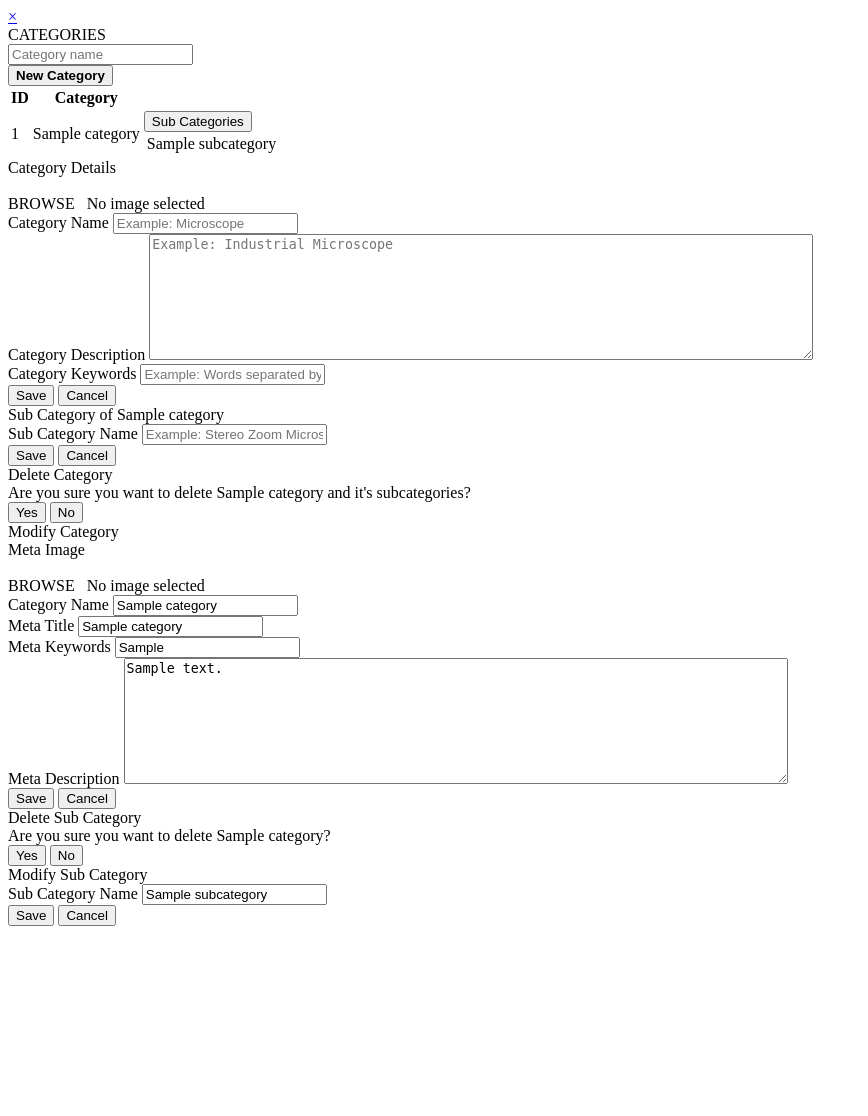
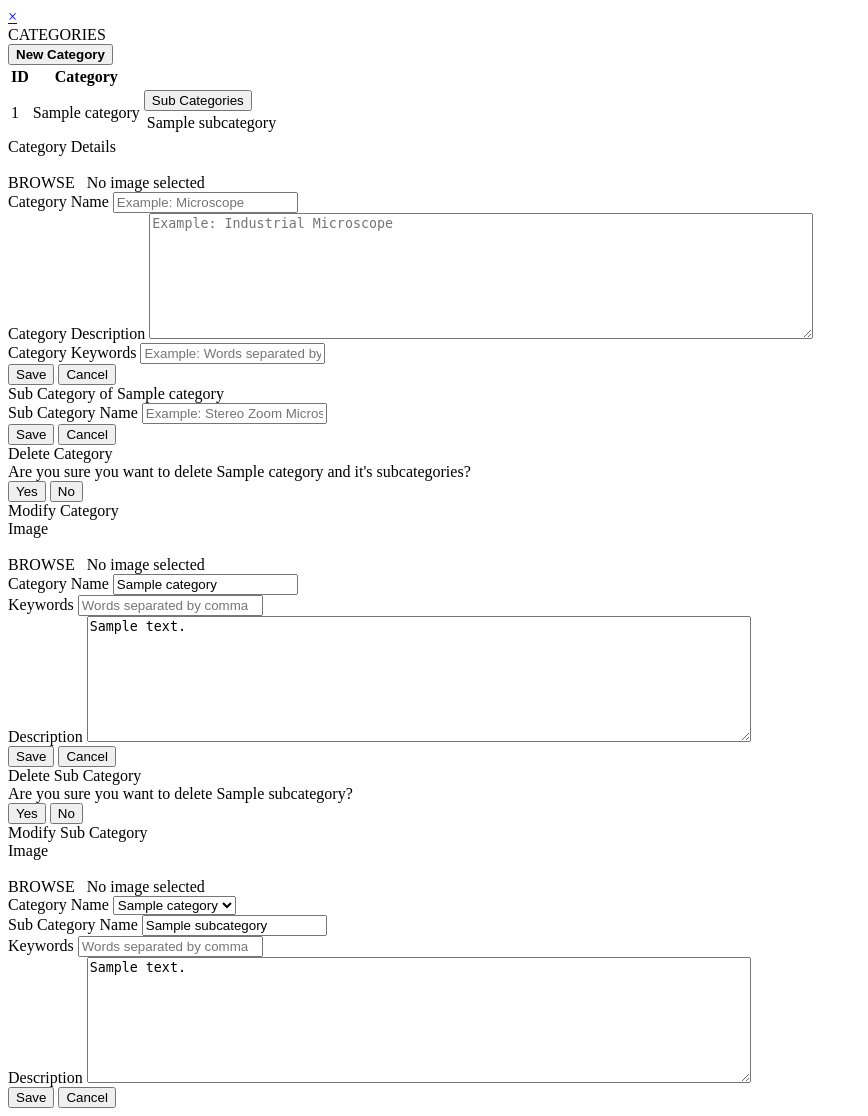
Before and after one commit to monddiestro/cytek-cms, a PHP site: the page made by application/views/category.php in a window 1280 px wide. Shown: the whole page, without its empty margins (0-868 px from the left). Before the commit the page ends 926 px from the top, so only its background shows below. Run offline with PHP 8.4, Linux system fonts and the light colour scheme; the template is opened without the code that fills it: most values are stand-ins (such as "Sample title", 1, 10 or a date in 2020); data that the repository does not hold is empty.

Commit message:
fix bugs

```diff
--- a/application/views/admin-events.php
+++ b/application/views/admin-events.php
@@ -12,7 +12,7 @@
           <div class="col-lg-8 ctg-function">
             <div class="row header-mt">
               <div class="col-md-8">
-                <input type="text" class="form-control form-shadow" placeholder="Events name">
+                <!-- <input type="text" class="form-control form-shadow" placeholder="Events name"> -->
               </div>
               <div class="col-md-4">
                 <button type="button" class="btn btn-primary w-100" data-toggle="modal" data-target="#new-event"><b>New Event</b></button>
--- a/application/views/admin-product.php
+++ b/application/views/admin-product.php
@@ -27,7 +27,7 @@
           <div class="col-lg-8 ctg-function">
             <div class="row header-mt">
               <div class="col-md-8">
-                <input type="text" class="form-control form-shadow" placeholder="Product name">
+                <!-- <input type="text" class="form-control form-shadow" placeholder="Product name"> -->
               </div>
               <div class="col-md-4">
                 <button type="button" class="btn btn-primary w-100" data-toggle="modal" data-target="#new-product"><b>New Product</b></button>
--- a/application/views/category.php
+++ b/application/views/category.php
@@ -28,7 +28,7 @@
           <div class="col-lg-8 ctg-function">
             <div class="row header-mt">
               <div class="col-md-8">
-                <input type="text" class="form-control form-shadow" placeholder="Category name">
+                <!-- <input type="text" class="form-control form-shadow" placeholder="Category name"> -->
               </div>
               <div class="col-md-4">
                 <button type="button" class="btn btn-primary w-100" data-toggle="modal" data-target="#new-category"><b>New Category</b></button>
@@ -230,7 +230,7 @@
   <div id="modify-category-<?php echo $cat->cat_id ?>" class="modal fade" role="dialog">
     <div class="modal-dialog cytek-modal">
       <!-- Modal content-->
-      <?php echo form_open(base_url('admin/modify_category')) ?>
+      <?php echo form_open_multipart(base_url('admin/modify_category')) ?>
       <div class="modal-content">
         <div class="modal-header border-0">
           <span class="modal-title">Modify Category</span>
@@ -240,9 +240,9 @@
               <div class="col-sm-12">
                 <input type="hidden" name="cat_id" value="<?php echo $cat->cat_id ?>">
                 <div class="">
-                  <span class="form-label">Meta Image</span>
+                  <span class="form-label">Image</span>
                   <div class="img-container mb-2">
-                    <img class="media-object" src="<?php echo (empty($cat->meta_img)) ? base_url('utilities/images/meta/no-image.png') : base_url('utilities/images/meta/'.$cat->meta_img)  ?>">
+                    <img class="media-object" src="<?php echo (empty($cat->img)) ? base_url('utilities/images/no-image.png') : base_url($cat->img)  ?>">
                   </div>
                     <label class="btn btn-default shadow" id="btn_browse">
                       <input type="file" name="meta_img" accept="image/*" style="display:none;">
@@ -254,16 +254,12 @@
                   <input class="form-control" name="cat_title" type="text" placeholder="Example: Microscope" value="<?php echo $cat->cat_title ?>" required>
                 </div>
                 <div class="form-group">
-                  <span class="form-label">Meta Title</span>
-                  <input class="form-control" name="meta_title" type="text" placeholder="Example: Microscope" required value="<?php echo $cat->meta_title ?>">
+                  <span class="form-label">Keywords</span>
+                  <input class="form-control" name="keyword" type="text" placeholder="Words separated by comma" required value="<?php echo $cat->keyword ?>">
                 </div>
                 <div class="form-group">
-                  <span class="form-label">Meta Keywords</span>
-                  <input class="form-control" name="meta_keywords" type="text" placeholder="Words separated by comma" required value="<?php echo $cat->meta_keywords ?>">
-                </div>
-                <div class="form-group">
-                  <span class="form-label">Meta Description</span>
-                  <textarea class="form-control" name="meta_desc" rows="8" cols="80" placeholder="Description for category"><?php echo $cat->meta_desc   ?></textarea>
+                  <span class="form-label">Description</span>
+                  <textarea class="form-control" name="description" rows="8" cols="80" placeholder="Description for category"><?php echo $cat->description  ?></textarea>
                 </div>
               </div>
           </div>
@@ -291,7 +287,7 @@
               <div class="col-sm-12">
                 <input type="hidden" name="subcat_id" value="<?php echo $subcat->subcat_id ?>">
                 <input type="hidden" name="subcat_title" value="<?php echo $subcat->subcat_title ?>">
-                <span class="form-label">Are you sure you want to delete <?php echo $cat->cat_title ?>?</span>
+                <span class="form-label">Are you sure you want to delete <?php echo $subcat->subcat_title ?>?</span>
               </div>
           </div>
         </div>
@@ -305,9 +301,9 @@
   </div>
   <!-- modify -->
   <div id="modify-subcategory-<?php echo $subcat->subcat_id ?>" class="modal fade" role="dialog">
-    <div class="modal-dialog modal-sm">
+    <div class="modal-dialog cytek-modal">
       <!-- Modal content-->
-      <?php echo form_open(base_url('admin/modify_subcategory')) ?>
+      <?php echo form_open_multipart(base_url('admin/modify_subcategory')) ?>
       <div class="modal-content">
         <div class="modal-header border-0">
           <span class="modal-title">Modify Sub Category </span>
@@ -315,9 +311,37 @@
         <div class="modal-body py-0">
           <div class="row">
               <div class="col-sm-12">
-                <input type="hidden" name="subcat_id" value="<?php echo $subcat->subcat_id ?>">
-                  <span class="form-label">Sub Category Name</span>
-                <input class="form-control" type="text" name="subcat_title" value="<?php echo $subcat->subcat_title ?>" placeholder="Example: Stereo Zoom Microscope" required>
+                  <input type="hidden" name="subcat_id" value="<?php echo $subcat->subcat_id ?>">
+                  <div class="">
+                    <span class="form-label">Image</span>
+                    <div class="img-container mb-2">
+                      <img class="media-object" src="<?php echo empty($subcat->img) ? base_url('utilities/images/no-image.png') : base_url($subcat->img) ; ?>">
+                    </div>
+                      <label class="btn btn-default shadow" id="btn_browse">
+                        <input type="file" name="meta_img" accept="image/*" style="display:none;">
+                        BROWSE
+                      </label>&nbsp;&nbsp;<span class="text-muted filename small">No image selected</span>
+                  </div>
+                  <div class="form-group">
+                    <span class="form-label">Category Name</span>
+                    <select name="cat_id" id="" class="selectpicker form-control" required>
+                      <?php foreach($categories as $c): ?>
+                      <option value="<?php echo $c->cat_id ?>" <?php $c->cat_id == $subcat->cat_id ? 'active' :''; ?>><?php echo $c->cat_title ?></option>
+                      <?php endforeach ?>
+                    </select>
+                  </div>
+                  <div class="form-group">
+                    <span class="form-label">Sub Category Name</span>
+                    <input class="form-control" type="text" name="subcat_title" value="<?php echo $subcat->subcat_title ?>" placeholder="Example: Stereo Zoom Microscope" required>
+                  </div>
+                  <div class="form-group">
+                    <span class="form-label">Keywords</span>
+                    <input class="form-control" name="keyword" type="text" placeholder="Words separated by comma" required value="<?php echo $subcat->keyword ?>">
+                  </div>
+                  <div class="form-group">
+                    <span class="form-label">Description</span>
+                    <textarea class="form-control" name="description" rows="8" cols="80" placeholder="Description for category"><?php echo $subcat->description  ?></textarea>
+                  </div>
               </div>
           </div>
         </div>
```
Also changed, not shown: application/controllers/Admin.php (+58 -4 lines), application/models/Category_model.php (+17 -0 lines), application/views/admin-users.php (+1 -11 lines), utilities/images/meta/adventure.jpg (added), utilities/images/meta/avanza.jpg (added), 1 other file.
